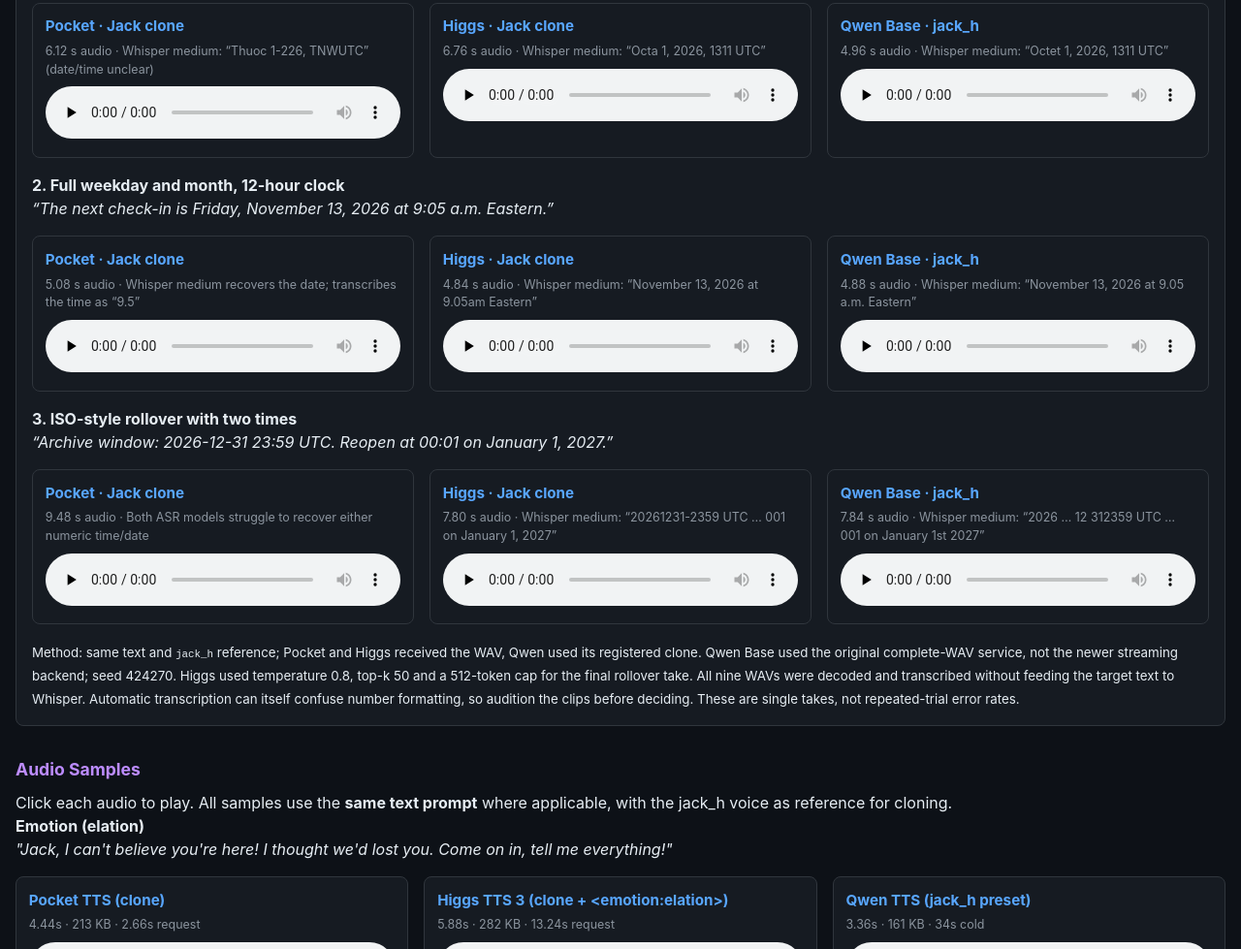
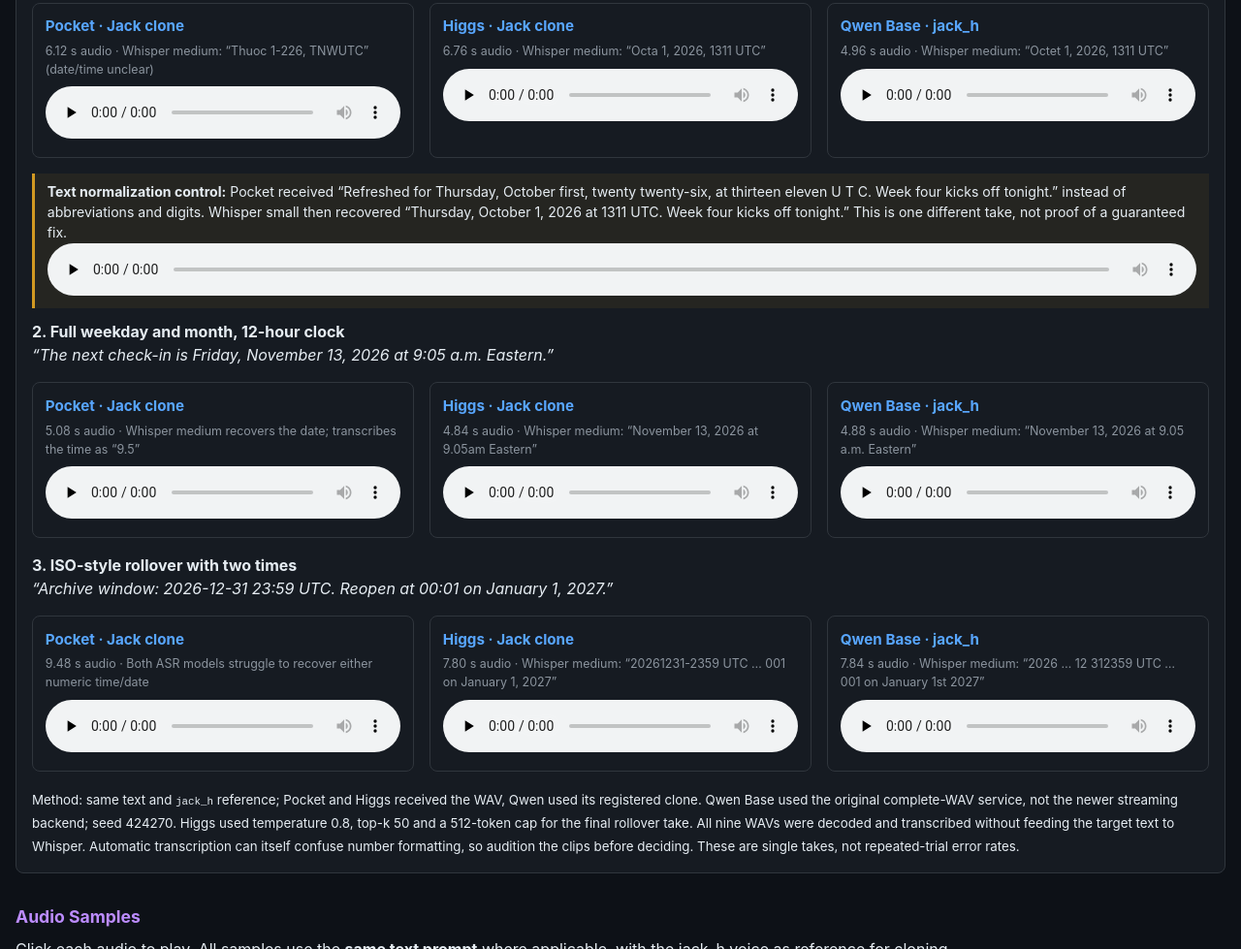
Before and after one commit to TyrelCB/Angry-AI-with-Ty-Docs, a plain HTML site: page reports/tts-comparison/index.html in a window 1280 px wide. Shown: the part 5240-6219 px from the top of the page at 97% size. Drawn offline with Linux system fonts and the light colour scheme.

Commit message:
Add spoken-date normalization control

```diff
--- a/reports/tts-comparison/index.html
+++ b/reports/tts-comparison/index.html
@@ -161,6 +161,7 @@
 <div class="audio-card"><h4>Higgs · Jack clone</h4><div class="meta">6.76 s audio · Whisper medium: “Octa 1, 2026, 1311 UTC”</div><audio controls preload="none" src="audio/date-update-higgs.wav"></audio></div>
 <div class="audio-card"><h4>Qwen Base · jack_h</h4><div class="meta">4.96 s audio · Whisper medium: “Octet 1, 2026, 1311 UTC”</div><audio controls preload="none" src="audio/date-update-qwen.wav"></audio></div>
 </div>
+<div class="note"><strong>Text normalization control:</strong> Pocket received “Refreshed for Thursday, October first, twenty twenty-six, at thirteen eleven U T C. Week four kicks off tonight.” instead of abbreviations and digits. Whisper small then recovered “Thursday, October 1, 2026 at 1311 UTC. Week four kicks off tonight.” This is one different take, not proof of a guaranteed fix. <audio controls preload="none" src="audio/date-update-pocket-spoken.wav"></audio></div>
 
 <h4>2. Full weekday and month, 12-hour clock</h4>
 <p><em>“The next check-in is Friday, November 13, 2026 at 9:05 a.m. Eastern.”</em></p>
```
Also changed, not shown: 1 other file.
